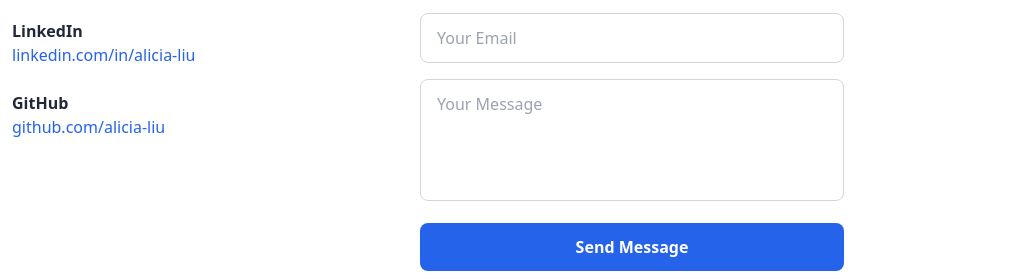
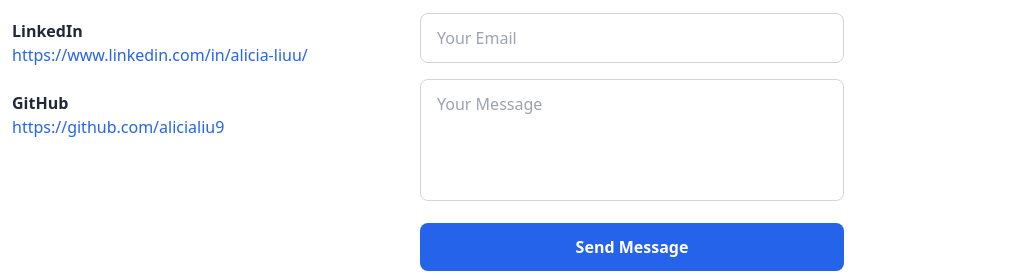
Before and after one commit to alicialiu9/alicialiu9.github.io, a plain HTML site: page index.html in a window 1280 px wide. Shown: the part 2027-2306 px from the top of the page, 244-1280 px from the left. Drawn offline with nearby package versions, Linux system fonts and the light colour scheme.

Commit message:
Update index.html

```diff
--- a/index.html
+++ b/index.html
@@ -198,7 +198,7 @@
                                 </div>
                                 <div class="ml-4">
                                     <h4 class="font-semibold text-gray-800">LinkedIn</h4>
-                                    <a href="#" class="text-blue-600 hover:text-blue-700">linkedin.com/in/alicia-liu</a>
+                                    <a href="#" class="text-blue-600 hover:text-blue-700">https://www.linkedin.com/in/alicia-liuu/</a>
                                 </div>
                             </div>
 
@@ -208,7 +208,7 @@
                                 </div>
                                 <div class="ml-4">
                                     <h4 class="font-semibold text-gray-800">GitHub</h4>
-                                    <a href="#" class="text-blue-600 hover:text-blue-700">github.com/alicia-liu</a>
+                                    <a href="#" class="text-blue-600 hover:text-blue-700">https://github.com/alicialiu9</a>
                                 </div>
                             </div>
                         </div>
```
